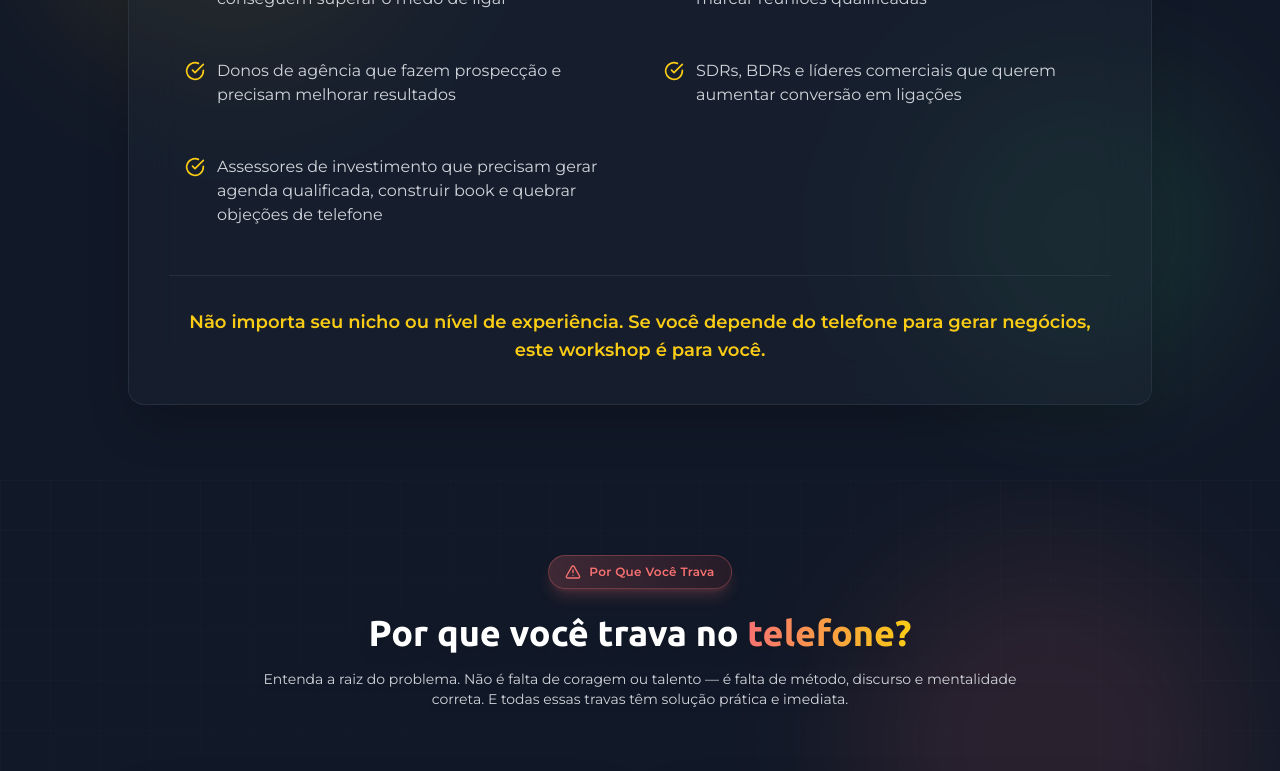
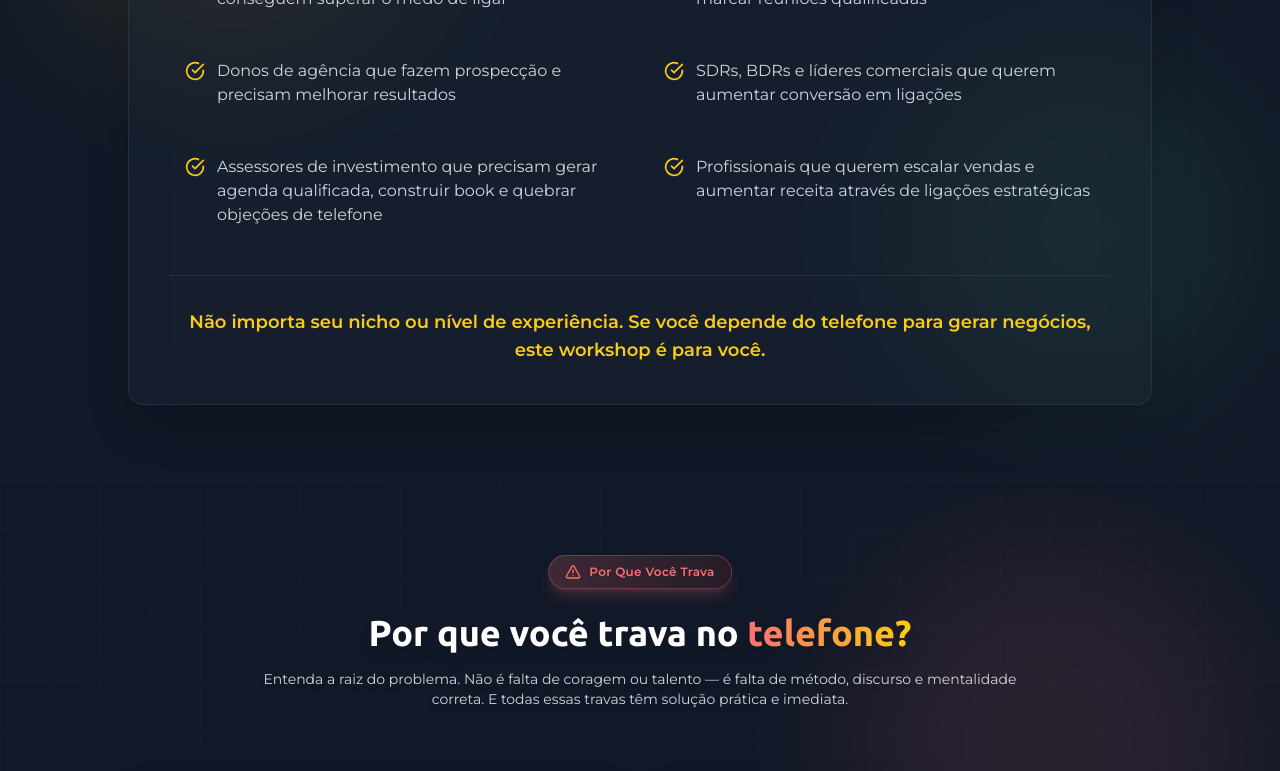
Before and after one commit to romulofreitas-byte/destrava-ligacoes, a Next.js app: page / in a window 1280 px wide. Shown: the part 2860-3631 px from the top of the page. Built offline with nearby package versions, Linux system fonts and the light colour scheme; no server answers.

Commit message:
Corrigir layout de cards Ã­mpares nas seÃ§Ãµes de workshop
- Adicionar 6Âº perfil em WhoIsItForWorkshopSection para equilibrar grid
- Adicionar 14Âº item em WhatYouWillLearnSection para equilibrar grid
- Melhorar UX visual eliminando cards solitÃ¡rios na Ãºltima linha

```diff
--- a/src/components/sections/WhatYouWillLearnSection.tsx
+++ b/src/components/sections/WhatYouWillLearnSection.tsx
@@ -22,7 +22,8 @@ export const WhatYouWillLearnSection: React.FC = () => {
     'Construção de discurso: como montar sua fala perfeita do zero',
     'Treinamento ao vivo: veja ligações reais sendo feitas e analisadas',
     'Construção de prompts: use IA para acelerar seu processo de prospecção',
-    'Prática real: faça suas primeiras ligações durante o workshop'
+    'Prática real: faça suas primeiras ligações durante o workshop',
+    'Estratégias de follow-up: como manter o interesse após a primeira ligação'
   ];
 
   useEffect(() => {
--- a/src/components/sections/WhoIsItForWorkshopSection.tsx
+++ b/src/components/sections/WhoIsItForWorkshopSection.tsx
@@ -13,7 +13,8 @@ export const WhoIsItForWorkshopSection: React.FC = () => {
     'Prestadores de serviço que não conseguem marcar reuniões qualificadas',
     'Donos de agência que fazem prospecção e precisam melhorar resultados',
     'SDRs, BDRs e líderes comerciais que querem aumentar conversão em ligações',
-    'Assessores de investimento que precisam gerar agenda qualificada, construir book e quebrar objeções de telefone'
+    'Assessores de investimento que precisam gerar agenda qualificada, construir book e quebrar objeções de telefone',
+    'Profissionais que querem escalar vendas e aumentar receita através de ligações estratégicas'
   ];
 
   useEffect(() => {
```
